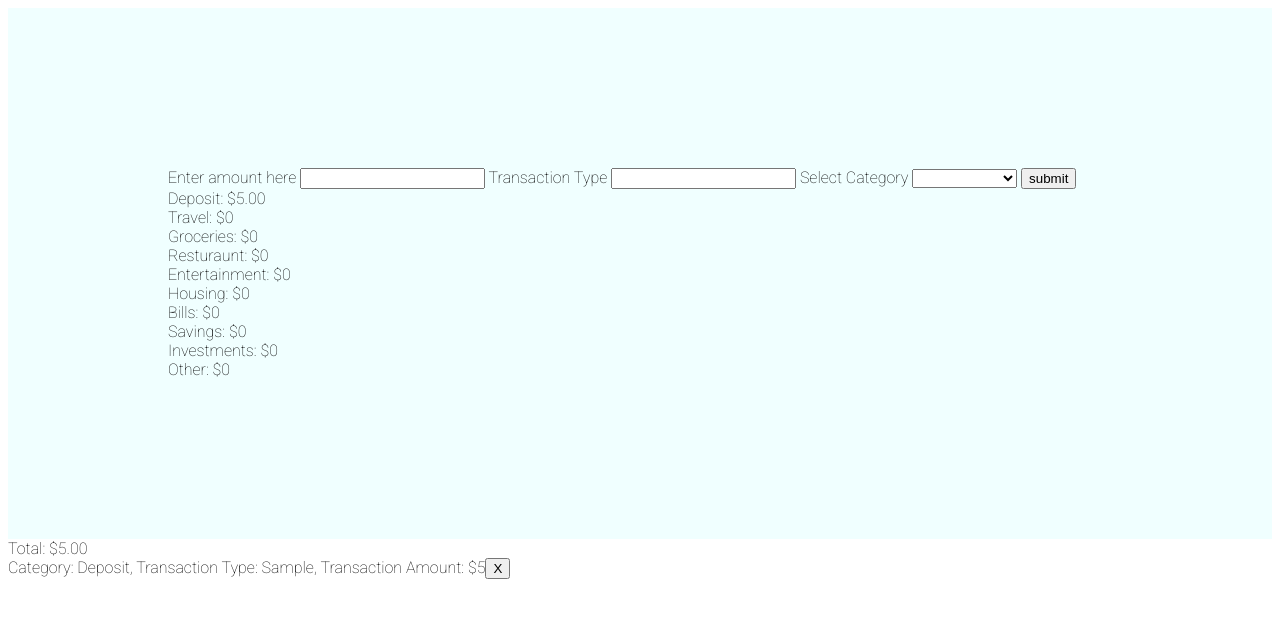
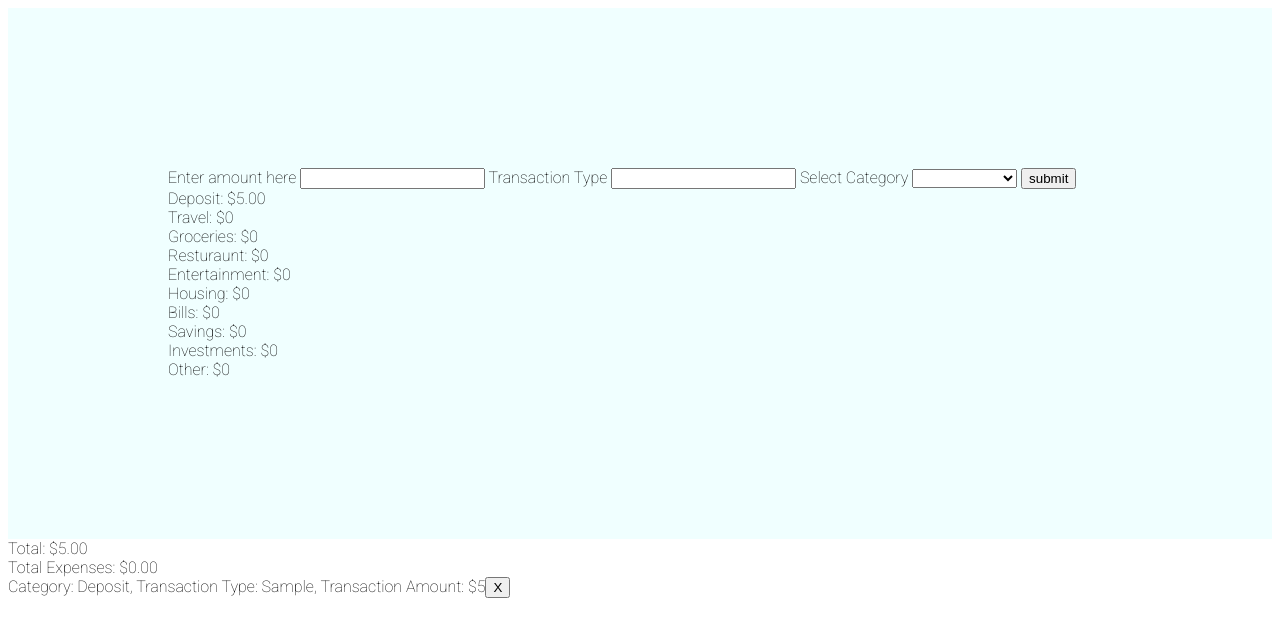
Before and after one commit to rncraven94/budgetbuddy, a plain HTML site: page index.html in a window 1280 px wide. Both pictures are taken after typing "5", "Sample" into the empty fields and a click on the input "submit". Drawn offline with Linux system fonts and the light colour scheme.

Commit message:
index.html

```diff
--- a/index.html
+++ b/index.html
@@ -48,7 +48,7 @@
     </section>
 
     <div id="total"></div>
-    <!-- <div id="total-expenses"></div> -->
+    <div id="total-expenses"></div>
     <div id="output"></div>
   </head>
   <body></body>
--- a/script.js
+++ b/script.js
@@ -16,6 +16,8 @@ const otherElement = document.getElementById("other");
 
 //totals for each category
 let total = 0;
+let totalExpensesArr = [];
+let totalExpenses = 0;
 let deposit = 0;
 let travel = 0;
 let grocery = 0;
@@ -74,6 +76,23 @@ function updateTotal() {
   )}`;
   other = otherArr.reduce((sum, value) => sum + parseFloat(value), 0);
   otherElement.textContent = `Other: $${Math.abs(other.toFixed(2))}`;
+  //updates expenses
+  totalExpensesArr = [
+    travel,
+    grocery,
+    resturaunt,
+    entertainment,
+    housing,
+    bills,
+    savings,
+    investments,
+    other,
+  ];
+  totalExpenses = totalExpensesArr.reduce(
+    (sum, value) => sum + Math.abs(value),
+    0
+  );
+  updateExpenses();
   //red or black total
 
   if (total < 0) {
@@ -81,6 +100,12 @@ function updateTotal() {
   } else {
     totalElement.classList.remove("red-text");
   }
+}
+
+//updating total expenses
+function updateExpenses() {
+  const expensesElement = document.getElementById("total-expenses");
+  expensesElement.textContent = `Total Expenses: $${totalExpenses.toFixed(2)}`;
 }
 
 //updating the dom
```
